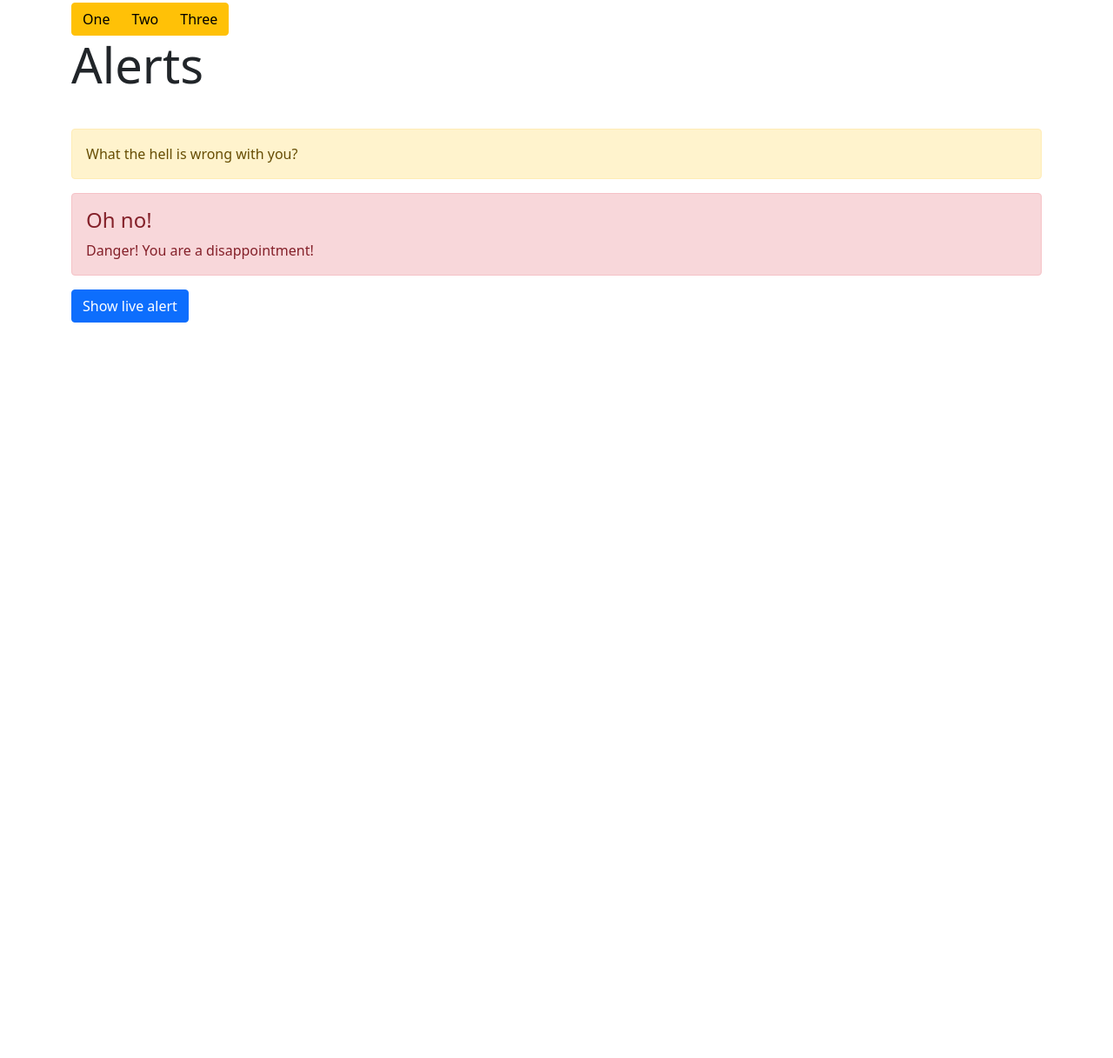
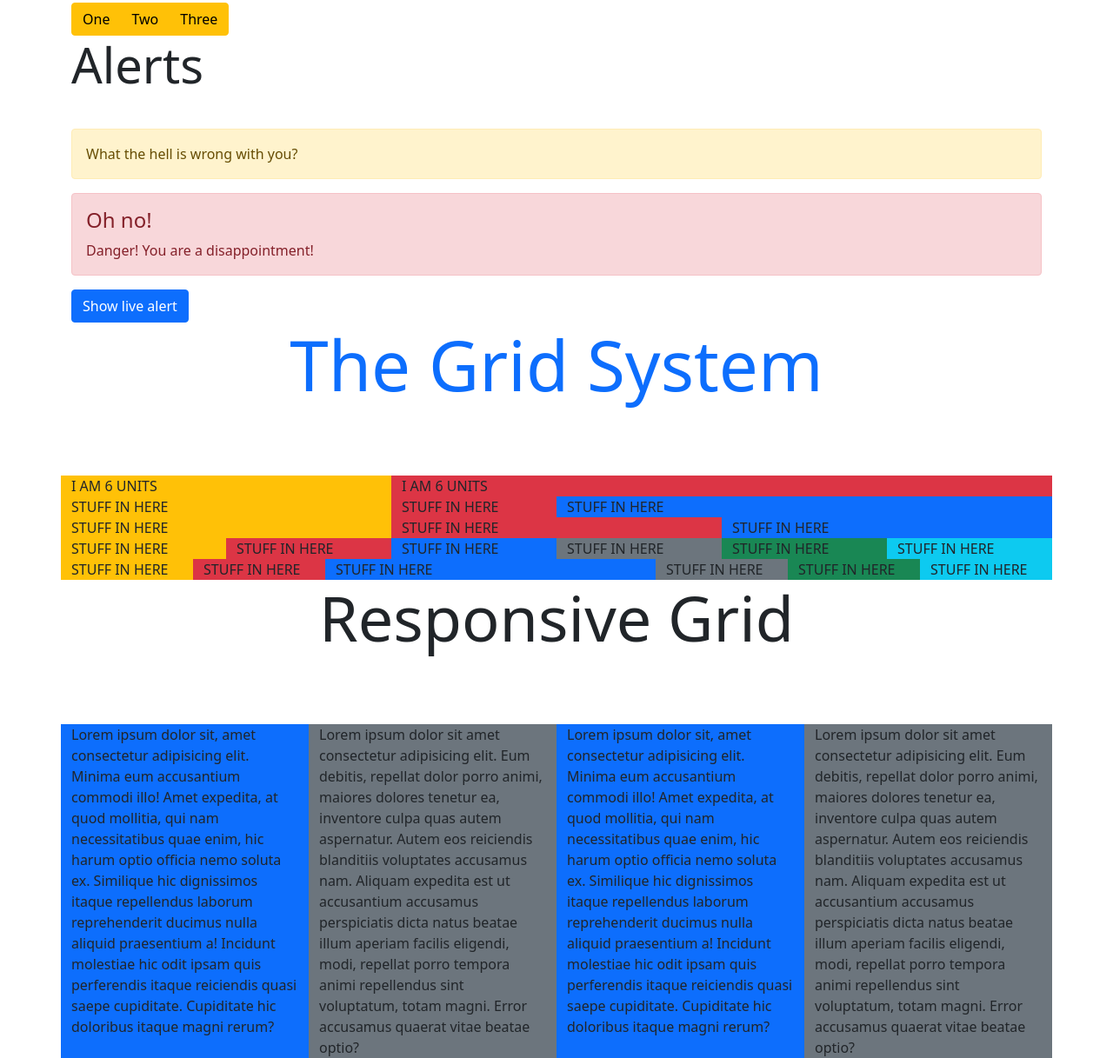
Before and after one commit to hasanfarhan33/Bootstrap-Again, a plain HTML site: page index.html in a window 1280 px wide. Shown: the part 1157-2374 px from the top of the page at 87% size. Before the commit the page ends 1528 px from the top, so only its background shows below. Drawn offline with nearby package versions, Linux system fonts and the light colour scheme.

Commit message:
Second Commit

```diff
--- a/index.html
+++ b/index.html
@@ -6,7 +6,7 @@
     <meta name="viewport" content="width=device-width, initial-scale=1.0">
     <link href="https://cdn.jsdelivr.net/npm/bootstrap@5.1.0/dist/css/bootstrap.min.css" rel="stylesheet" integrity="sha384-KyZXEAg3QhqLMpG8r+8fhAXLRk2vvoC2f3B09zVXn8CA5QIVfZOJ3BCsw2P0p/We" crossorigin="anonymous">
     <link rel="stylesheet" href="style.css">
-    <title>Document</title>
+    <title>Bootstrap Crap</title>
 </head>
 <body>
     <div class="container">
@@ -76,6 +76,60 @@
     </div>
 
 
+    <div class="container">
+        <h1 class="display-1 text-center text-primary">The Grid System</h1>
+        <div class="row">
+            <div class="col-4 bg-warning">I AM 6 UNITS</div>
+            <div class="col-8 bg-danger">I AM 6 UNITS</div>
+        </div>
+        <div class="row">
+            <div class="col-4 bg-warning">STUFF IN HERE</div>
+            <div class="col-2 bg-danger">STUFF IN HERE</div>
+            <div class="col-6 bg-primary">STUFF IN HERE</div>
+        </div>
+        <div class="row">
+            <div class="col bg-warning">STUFF IN HERE</div>
+            <div class="col bg-danger">STUFF IN HERE</div>
+            <div class="col bg-primary">STUFF IN HERE</div>
+        </div>
+        <div class="row">
+            <div class="col bg-warning">STUFF IN HERE</div>
+            <div class="col bg-danger">STUFF IN HERE</div>
+            <div class="col bg-primary">STUFF IN HERE</div>
+            <div class="col bg-secondary">STUFF IN HERE</div>
+            <div class="col bg-success">STUFF IN HERE</div>
+            <div class="col bg-info">STUFF IN HERE</div>
+        </div>
+
+        <div class="row">
+            <div class="col bg-warning">STUFF IN HERE</div>
+            <div class="col bg-danger">STUFF IN HERE</div>
+            <div class="col-4 bg-primary">STUFF IN HERE</div>
+            <div class="col bg-secondary">STUFF IN HERE</div>
+            <div class="col bg-success">STUFF IN HERE</div>
+            <div class="col bg-info">STUFF IN HERE</div>
+        </div>
+
+        <h1 class="display-2">Responsive Grid</h1>
+        <div class="row">
+            <div class="col-md-6 col-xl-3 bg-primary"> <!--After the medium breakpoint and up, take 6 units-->
+                Lorem ipsum dolor sit, amet consectetur adipisicing elit. Minima eum accusantium commodi illo! Amet expedita, at quod mollitia, qui nam necessitatibus quae enim, hic harum optio officia nemo soluta ex.
+                Similique hic dignissimos itaque repellendus laborum reprehenderit ducimus nulla aliquid praesentium a! Incidunt molestiae hic odit ipsam quis perferendis itaque reiciendis quasi saepe cupiditate. Cupiditate hic doloribus itaque magni rerum?
+            </div>
+            <div class="col-md-6 col-xl-3 bg-secondary">Lorem ipsum dolor sit amet consectetur adipisicing elit. Eum debitis, repellat dolor porro animi, maiores dolores tenetur ea, inventore culpa quas autem aspernatur. Autem eos reiciendis blanditiis voluptates accusamus nam.
+            Aliquam expedita est ut accusantium accusamus perspiciatis dicta natus beatae illum aperiam facilis eligendi, modi, repellat porro tempora animi repellendus sint voluptatum, totam magni. Error accusamus quaerat vitae beatae optio?
+        </div>
+        <div class="col-md-6 col-xl-3 bg-primary"> <!--After the medium breakpoint and up, take 6 units-->
+            Lorem ipsum dolor sit, amet consectetur adipisicing elit. Minima eum accusantium commodi illo! Amet expedita, at quod mollitia, qui nam necessitatibus quae enim, hic harum optio officia nemo soluta ex.
+            Similique hic dignissimos itaque repellendus laborum reprehenderit ducimus nulla aliquid praesentium a! Incidunt molestiae hic odit ipsam quis perferendis itaque reiciendis quasi saepe cupiditate. Cupiditate hic doloribus itaque magni rerum?
+        </div>
+        <div class="col-md-6 col-xl-3 bg-secondary">Lorem ipsum dolor sit amet consectetur adipisicing elit. Eum debitis, repellat dolor porro animi, maiores dolores tenetur ea, inventore culpa quas autem aspernatur. Autem eos reiciendis blanditiis voluptates accusamus nam.
+        Aliquam expedita est ut accusantium accusamus perspiciatis dicta natus beatae illum aperiam facilis eligendi, modi, repellat porro tempora animi repellendus sint voluptatum, totam magni. Error accusamus quaerat vitae beatae optio?
+    </div>
+        </div>
+    </div>
+
+
     <script src="https://cdn.jsdelivr.net/npm/bootstrap@5.1.0/dist/js/bootstrap.bundle.min.js" integrity="sha384-U1DAWAznBHeqEIlVSCgzq+c9gqGAJn5c/t99JyeKa9xxaYpSvHU5awsuZVVFIhvj" crossorigin="anonymous"></script>
 
 </body>
```
